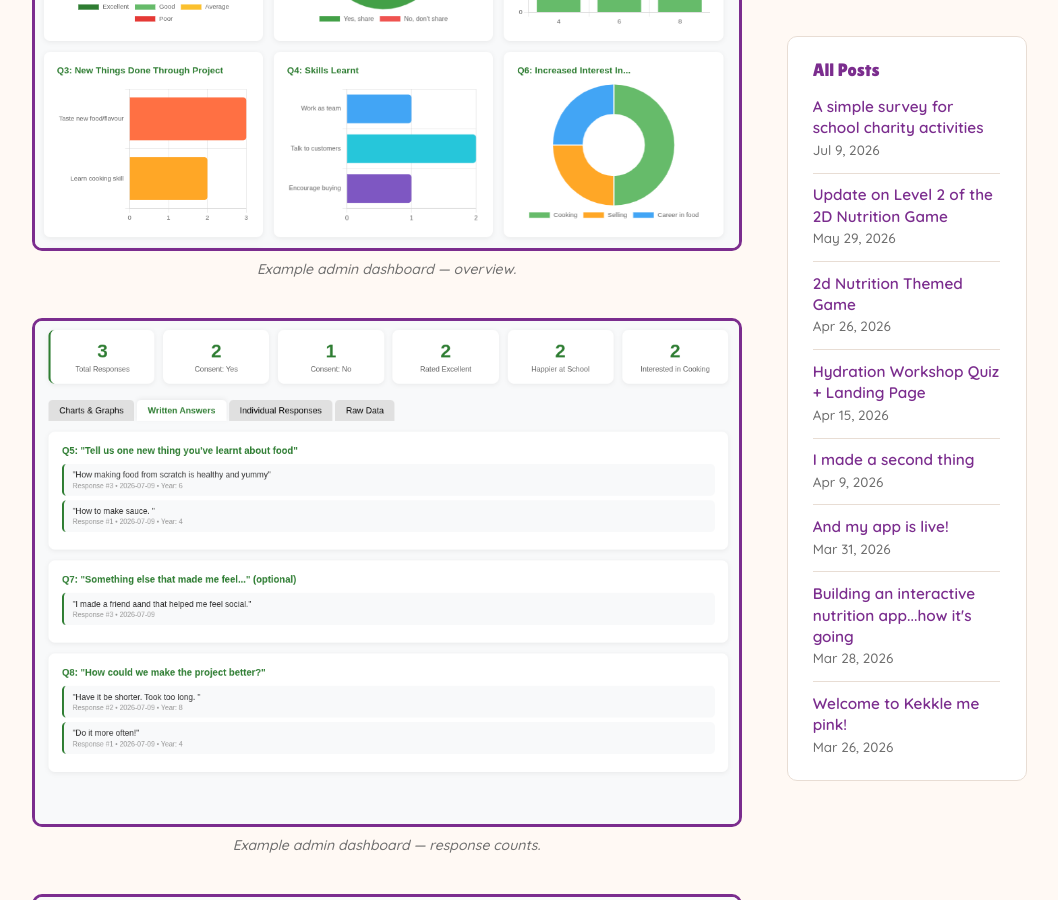
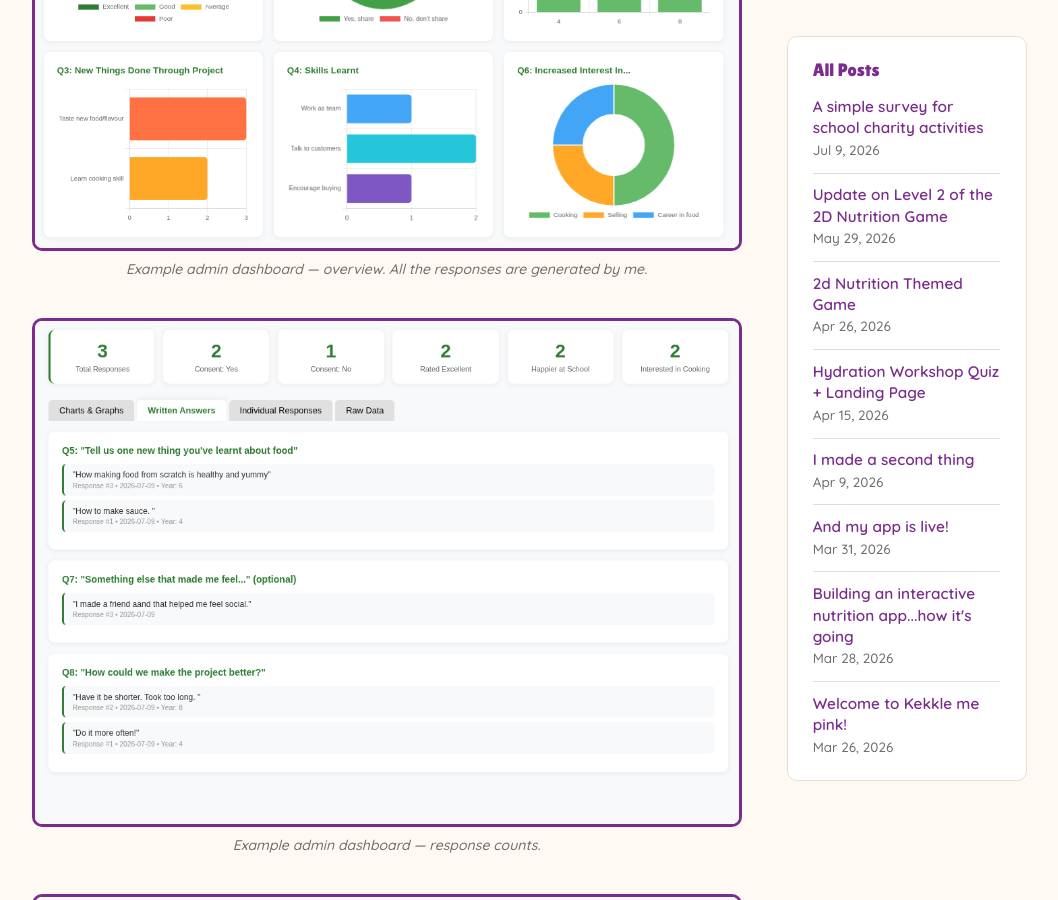
Before and after one commit to Kekkle/kekkles-korner, a Jekyll site: the page built from _posts/2026-07-09-Simple-survey.md, in a window 1280 px wide and 900 px high, scrolled down 3650 px. Shown: the whole window, without its empty margins (111-1169 px from the left). Built offline with Jekyll 4.4.1, drawn with Linux system fonts in a browser that asks for light colours.

Commit message:
Update 2026-07-09-Simple-survey.md

```diff
--- a/_posts/2026-07-09-Simple-survey.md
+++ b/_posts/2026-07-09-Simple-survey.md
@@ -38,7 +38,7 @@ Right now no login is required as it's just a prototype, but if the organisation
 
 <figure>
   <img src="/kekkles-korner/assets/images/posts/sfm-admin-1.png" alt="Example admin dashboard screen 1">
-  <figcaption>Example admin dashboard — overview.</figcaption>
+  <figcaption>Example admin dashboard — overview. All the responses are generated by me. </figcaption>
 </figure>
 
 <figure>
```
